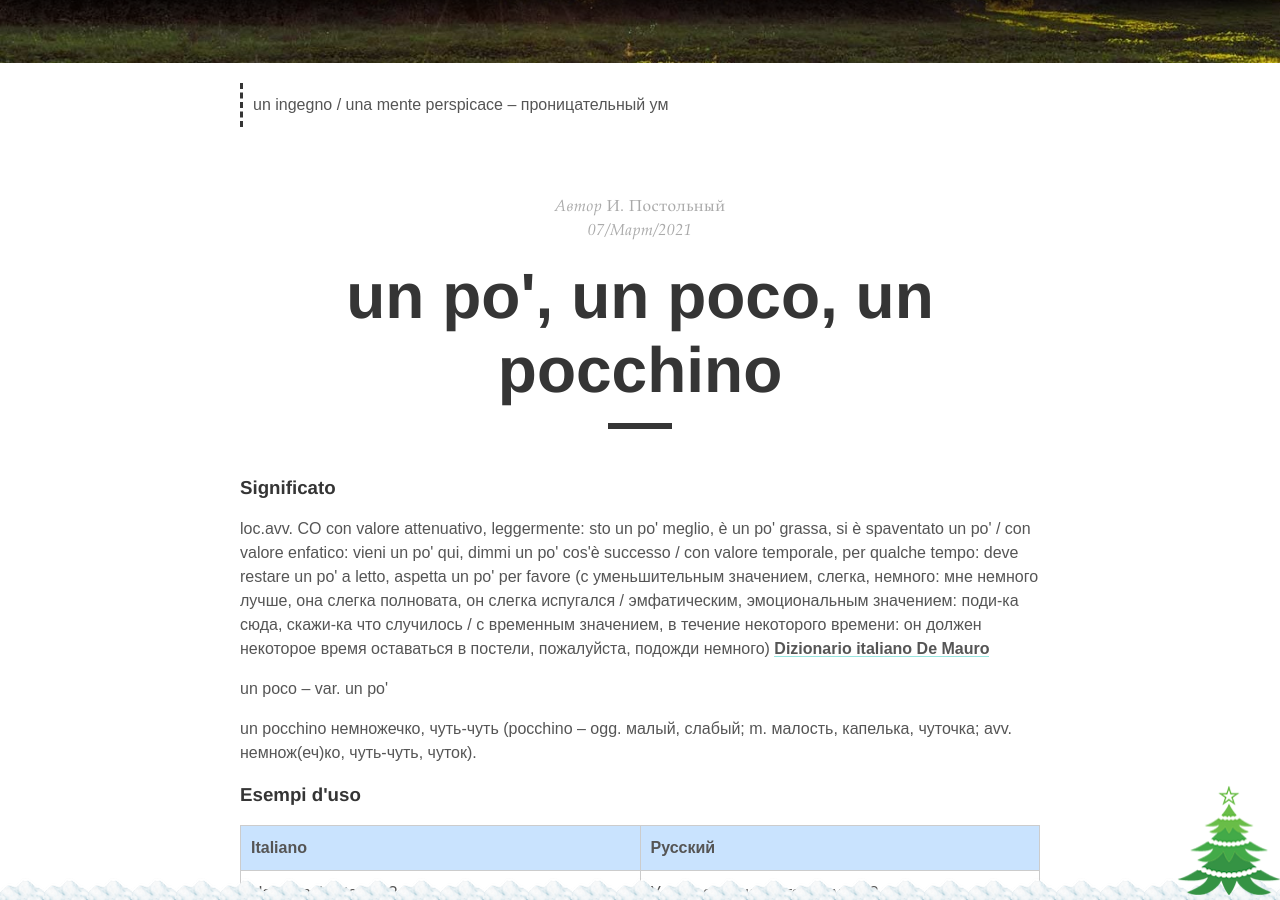
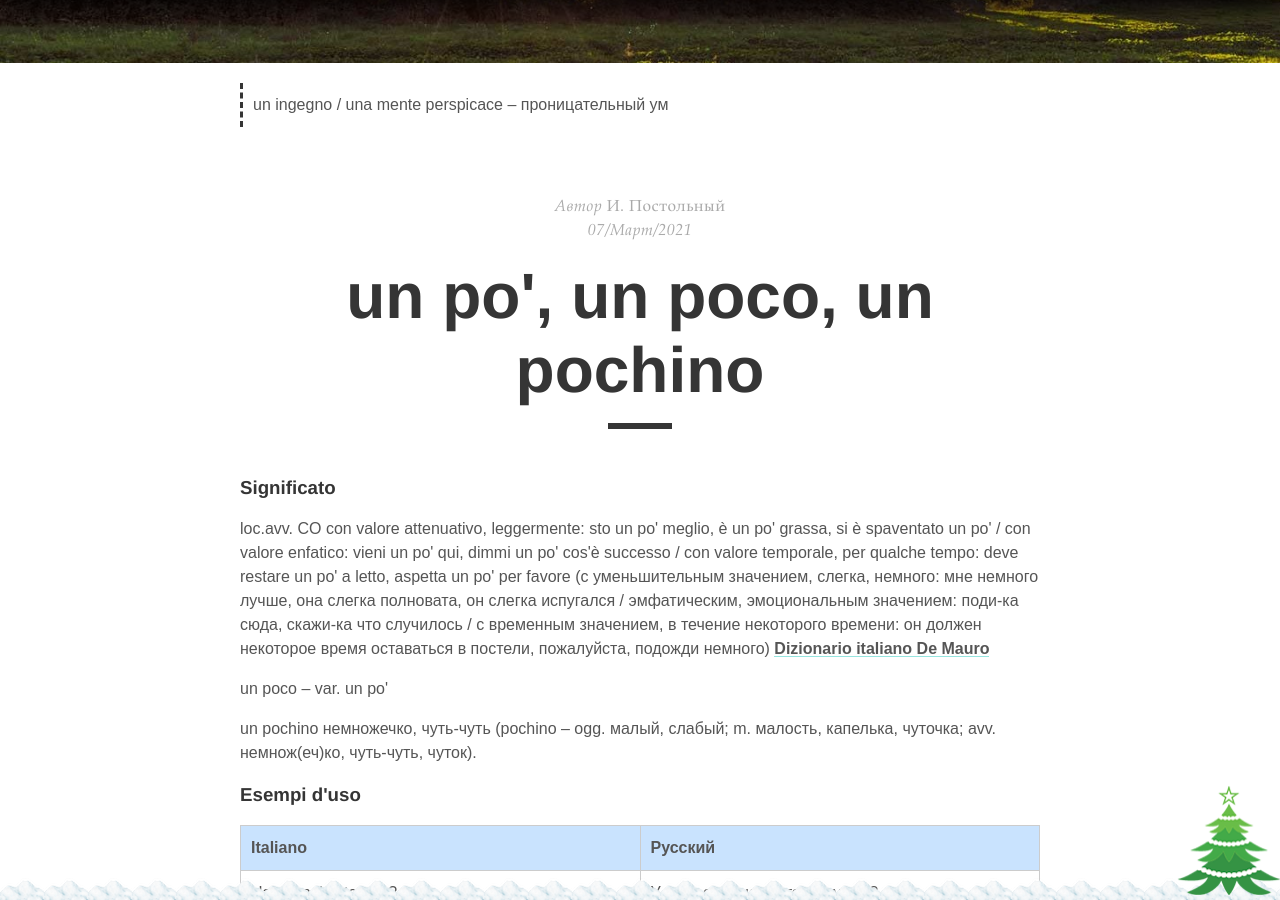
Before and after one commit to postolny/postolny.github.io, a Jekyll site: the page built from _posts/2021-03-07-un-po.md, in a window 1280 px wide and 900 px high, scrolled down 335 px. Built offline with Jekyll 4.4.1, drawn with Linux system fonts in a browser that asks for light colours; nearby versions of some CDN libraries.

Commit message:
Add files via upload

```diff
--- a/_posts/2021-03-07-un-po.md
+++ b/_posts/2021-03-07-un-po.md
@@ -1,6 +1,6 @@
 ---
 layout: post
-title: "un po', un poco, un pocchino"
+title: "un po', un poco, un pochino"
 description: "con valore attenuativo, leggermente: sto un po' meglio, è un po' grassa, si è spaventato un po'"
 author: "И. Постольный"
 comments: false
@@ -14,7 +14,7 @@ loc.avv. CO con valore attenuativo, leggermente: sto un po' meglio, è un po' gr
 
 un poco – var. un po'
 
-un pocchino немножечко, чуть-чуть (pocchino – ogg. малый, слабый; m. малость, капелька, чуточка; avv. немнож(еч)ко, чуть-чуть, чуток).
+un pochino немножечко, чуть-чуть (pochino – ogg. малый, слабый; m. малость, капелька, чуточка; avv. немнож(еч)ко, чуть-чуть, чуток).
 
 ### Esempi d'uso
 
```
